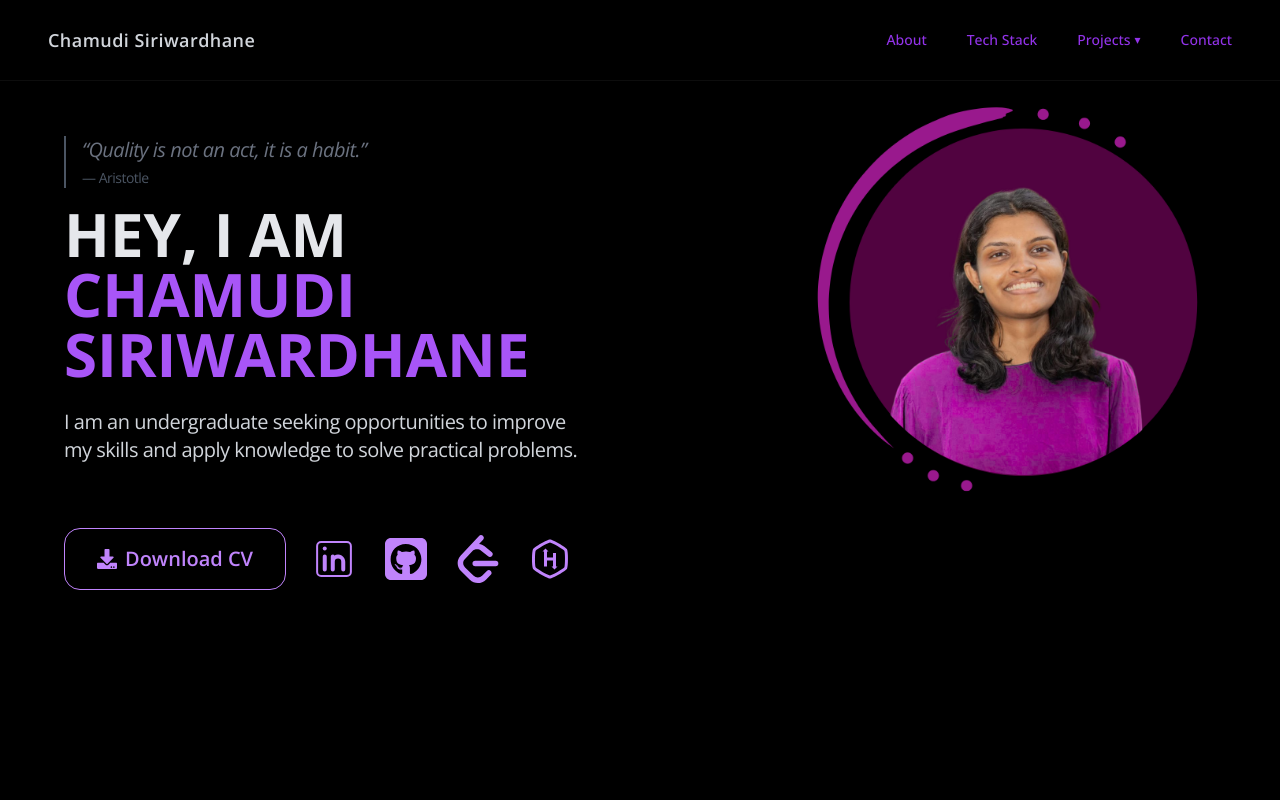
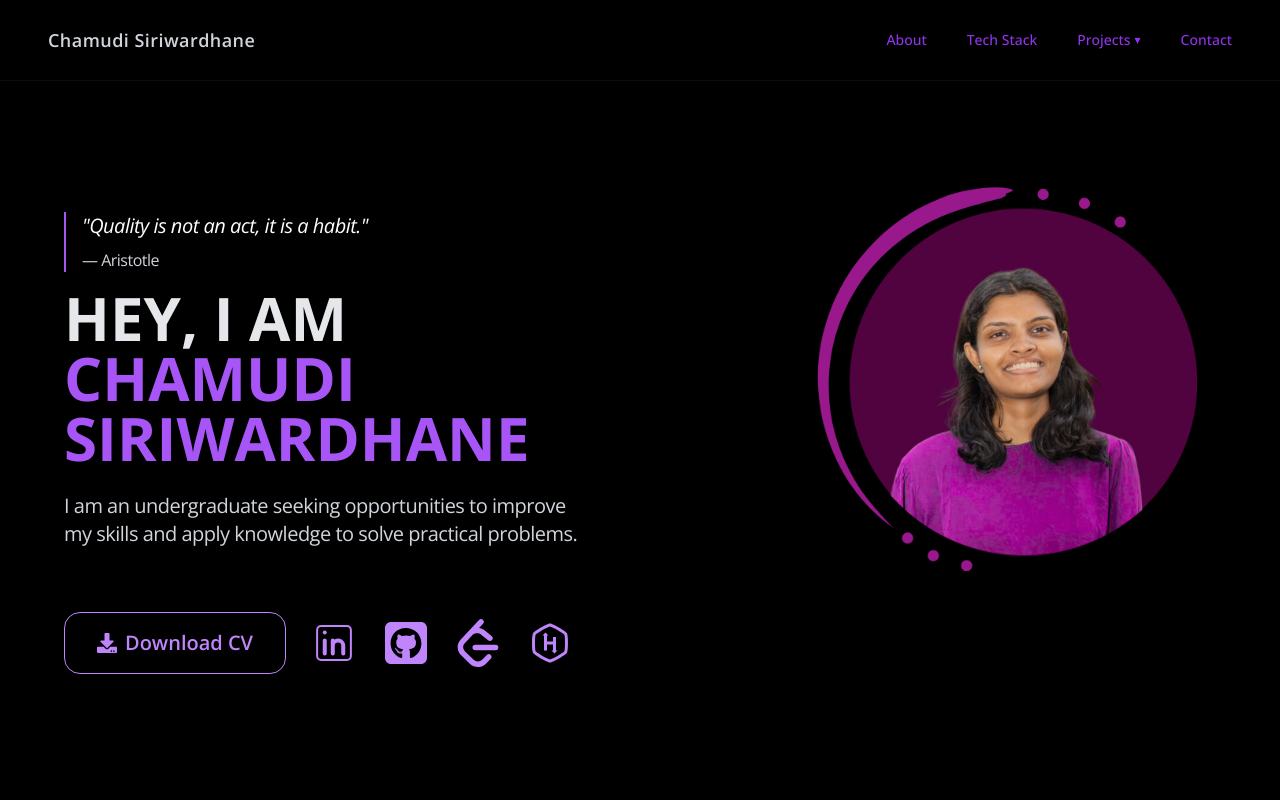
Before and after one commit to heittre/portfolio, a React (Vite) app: page /#/ in a window 1280 px wide. Shown: the top 800 px of the page. Built offline with nearby package versions, Linux system fonts and the light colour scheme.

Commit message:
style changes

```diff
--- a/src/components/About.jsx
+++ b/src/components/About.jsx
@@ -19,12 +19,13 @@ import Contact from "../components/Contact";
 import Footer from "../components/Footer";
 import MainLayout from "../components/MainLayout";
 import DownloadCVButton from "./DownloadCVButton";
+import cv from '../assets/qe_cv_13.pdf'
 import Socials from "./Socials";
 
 const About = () => {
     return (
         <div>
-        <section id="about" className="mb-16 md:mb-20">
+        <section id="about" className="mb-16 md:mb-20 scroll-mt-20">
         <div className="max-w-[1200px] mx-auto px-6">
             <div className="grid grid-cols-1 md:grid-cols-2 items-center gap-12">
 
@@ -36,13 +37,13 @@ const About = () => {
                 transition={{ duration: 0.8 }}
                 className="text-center md:text-left"
             >
-               <div className="border-l-2 border-gray-600 pl-4 mb-4">
-  <p className="text-gray-500 italic text-base md:text-xl mb-4 max-w-xl">
-  “Quality is not an act, it is a habit.”
-  <span className="block mt-1 text-sm text-gray-600 not-italic">
-    — Aristotle
-  </span>
-</p>
+               <div className="border-l-2 border-purple-500 pl-3 md:pl-4 mb-4 w-full">
+  <p className="text-white italic text-base sm:text-lg md:text-xl leading-relaxed break-words">
+    "Quality is not an act, it is a habit."
+    <span className="block mt-2 text-sm sm:text-base text-gray-300 not-italic">
+      — Aristotle
+    </span>
+  </p>
 </div>
 
 
@@ -75,7 +76,7 @@ const About = () => {
                 transition={{ duration: 1, delay: 0.9 }}
                 className="flex flex-wrap justify-center md:justify-start items-center gap-6"
                 >
-                <DownloadCVButton />
+                <DownloadCVButton cv={cv}/>
                 <Socials />
                 </motion.div>
             </motion.div>
--- a/src/components/Footer.jsx
+++ b/src/components/Footer.jsx
@@ -10,7 +10,7 @@ function Footer() {
                 <h3 className='text-2xl text-gray-200 font-semibold'>C.S Siriwardhane</h3>
                 <div className='flex flex-row gap-6 text-gray-400 text-4xl'>
                         <a href="https://github.com/heittre"> <FaGithubSquare/></a>
-                        <a href="https://linkedin.com/in/https://www.linkedin.com/in/chamudi-siriwardhane/"> <CiLinkedin /></a>
+                        <a href="https://www.linkedin.com/in/chamudi-siriwardhane/"> <CiLinkedin /></a>
 
                 </div>
         </div>
--- a/src/components/MainLayout.jsx
+++ b/src/components/MainLayout.jsx
@@ -9,12 +9,15 @@ const MainLayout = ({ children }) => {
       {/* Common navbar */}
       <Navbar />
 
-      {/* The page-specific content */}
-      {children}
+      {/* Content padded to clear fixed navbar (h-20 = 80px) */}
+      <main className="pt-20">
+        {/* The page-specific content */}
+        {children}
 
-      {/* Common footer / contact */}
-      <Contact />
-      <Footer/>
+        {/* Common footer / contact */}
+        <Contact />
+        <Footer/>
+      </main>
     </div>
   );
 };
--- a/src/components/Navbar.jsx
+++ b/src/components/Navbar.jsx
@@ -13,7 +13,7 @@ function Navbar() {
   const toggleMobileProjects = () => setMobileProjectsOpen(!mobileProjectsOpen);
 
   return (
-    <header className="fixed top-0 left-0 w-full bg-black/70 backdrop-blur-xl z-50 border-b border-white/5">
+    <header className="fixed top-0 left-0 w-full bg-black/70 backdrop-blur-xl z-[100] border-b border-white/5">
       <nav className="max-w-[1300px] mx-auto flex justify-between items-center px-8 md:px-12 h-20 text-gray-300">
 
         {/* Logo */}
@@ -99,7 +99,7 @@ function Navbar() {
         </ul>
 
         {/* Mobile Hamburger */}
-        <div onClick={toggleNav} className="md:hidden z-50 cursor-pointer">
+        <div onClick={toggleNav} className="md:hidden z-[60] relative cursor-pointer">
           {nav ? <AiOutlineClose size={28} /> : <AiOutlineMenu size={28} />}
         </div>
 
@@ -111,9 +111,9 @@ function Navbar() {
   animate={{ x: 0 }}
   exit={{ x: "-100%" }}
   transition={{ duration: 0.25 }}
-              className="fixed inset-0 bg-black z-40 md:hidden"
+  className="fixed inset-0 bg-black-500 z-[55] md:hidden"
 >
-              <ul className="flex flex-col items-center gap-10 mt-32 text-3xl font-semibold">
+  <ul className="flex flex-col items-center gap-10 mt-32 text-3xl font-semibold h-full">
 
                 <li>
                   <ScrollLink to="about" smooth offset={50} duration={500} onClick={toggleNav}>
```
Lines whose indentation alone changed are shown as unchanged.
